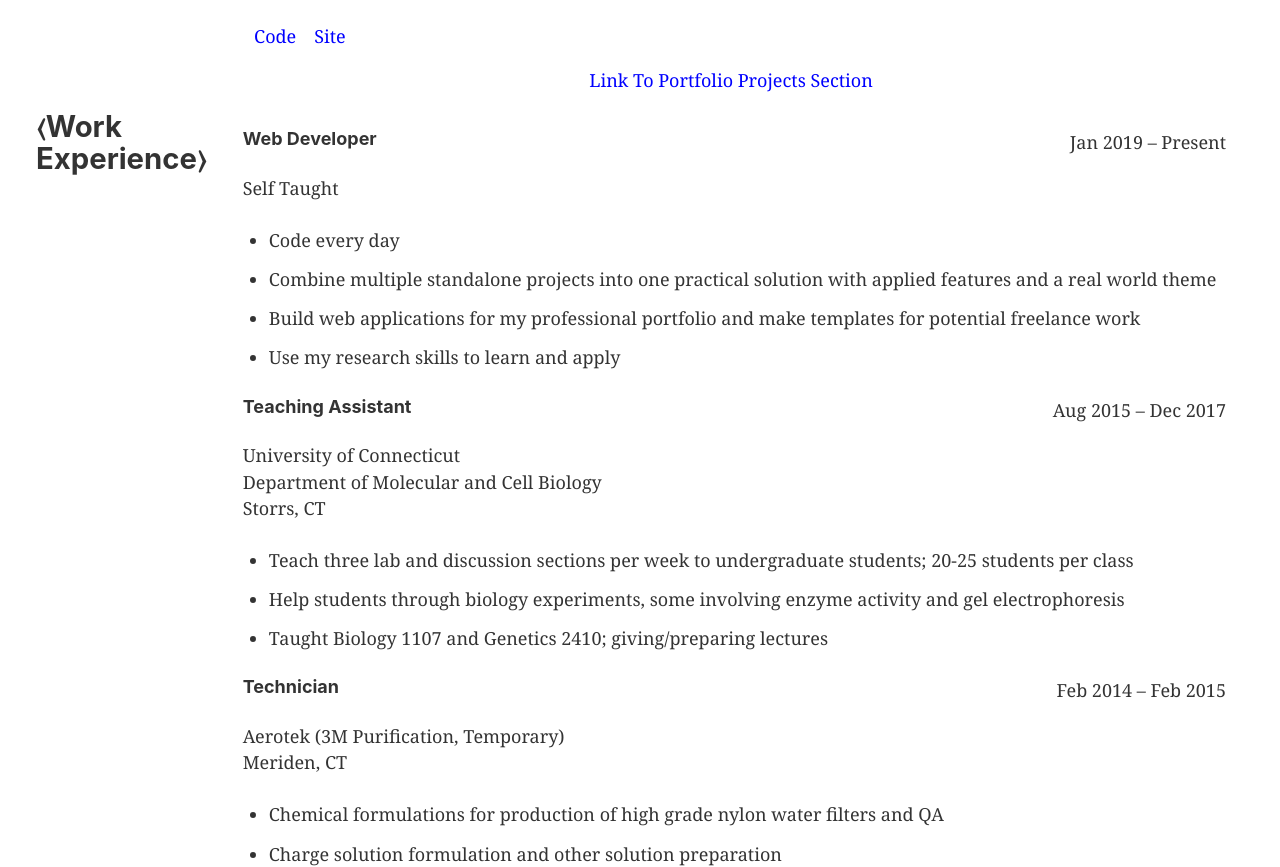
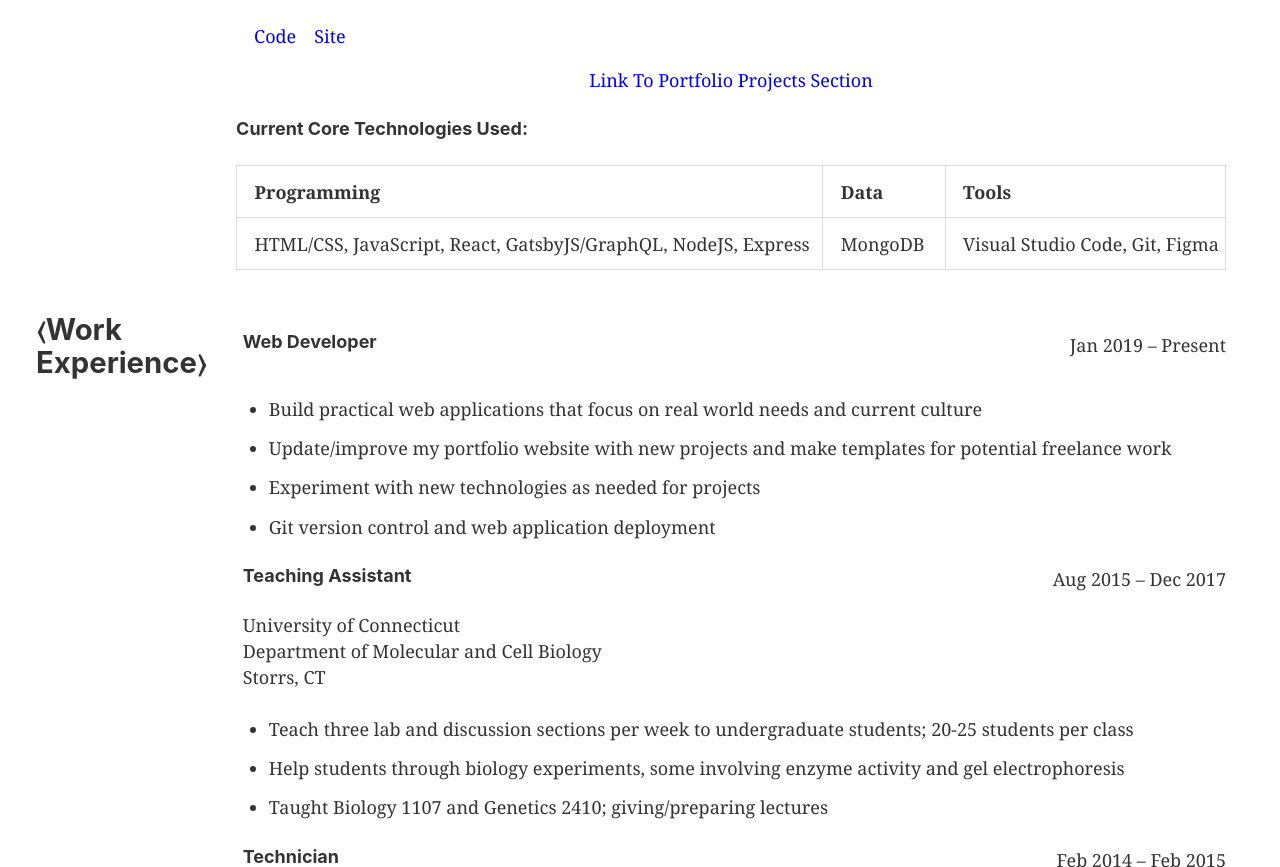
Before and after one commit to mattrbanks/professional-portfolio, a Gatsby site: page /resume in a window 1280 px wide. Shown: the part 1441-2308 px from the top of the page. Built offline with nearby package versions, Linux system fonts and the light colour scheme; Gatsby itself is replaced by a stand-in of ours.

Commit message:
Added a table of core skills to the resume page. Added to the work experience section.

```diff
--- a/src/components/layout.css
+++ b/src/components/layout.css
@@ -573,7 +573,7 @@ thead {
 td,
 th {
   text-align: left;
-  border-bottom: 1px solid hsla(0, 0%, 0%, 0.12);
+  border: 1px solid hsla(0, 0%, 0%, 0.12);
   font-feature-settings: "tnum";
   -moz-font-feature-settings: "tnum";
   -ms-font-feature-settings: "tnum";
@@ -585,7 +585,7 @@ th {
 }
 th:first-child,
 td:first-child {
-  padding-left: 0;
+  padding-right: 0;
 }
 th:last-child,
 td:last-child {
--- a/src/pages/resume.js
+++ b/src/pages/resume.js
@@ -260,7 +260,7 @@ const Resume = () => {
                   Site
                 </a>
               </div>
-              <div style={{ textAlign: "center" }}>
+              <div style={{ textAlign: "center", marginBottom: "1.45rem" }}>
                 <Link
                   style={{ color: "#0000FF", textDecoration: "none" }}
                   to="/#projects"
@@ -268,6 +268,24 @@ const Resume = () => {
                   Link To Portfolio Projects Section
                 </Link>
               </div>
+              <div>
+                <h4>Current Core Technologies Used:</h4>
+              </div>
+              <table>
+                <tr>
+                  <th>Programming</th>
+                  <th>Data</th>
+                  <th>Tools</th>
+                </tr>
+                <tr>
+                  <td>
+                    HTML/CSS, JavaScript, React, GatsbyJS/GraphQL, NodeJS,
+                    Express
+                  </td>
+                  <td>MongoDB</td>
+                  <td>Visual Studio Code, Git, Figma</td>
+                </tr>
+              </table>
             </div>
           </div>
           <div className={"desktop-resume mobile-resume"}>
@@ -282,18 +300,17 @@ const Resume = () => {
                 <h4>Web Developer</h4>
                 <div>Jan 2019 – Present</div>
               </div>
-              <p>Self Taught </p>
               <ul style={{ marginTop: "1rem", marginBottom: "1.45rem" }}>
-                <li>Code every day</li>
                 <li>
-                  Combine multiple standalone projects into one practical
-                  solution with applied features and a real world theme
+                  Build practical web applications that focus on real world
+                  needs and current culture
                 </li>
                 <li>
-                  Build web applications for my professional portfolio and make
+                  Update/improve my portfolio website with new projects and make
                   templates for potential freelance work
                 </li>
-                <li>Use my research skills to learn and apply</li>
+                <li>Experiment with new technologies as needed for projects</li>
+                <li>Git version control and web application deployment</li>
               </ul>
               <div style={{ display: "flex", justifyContent: "space-between" }}>
                 <h4>Teaching Assistant</h4>
```
